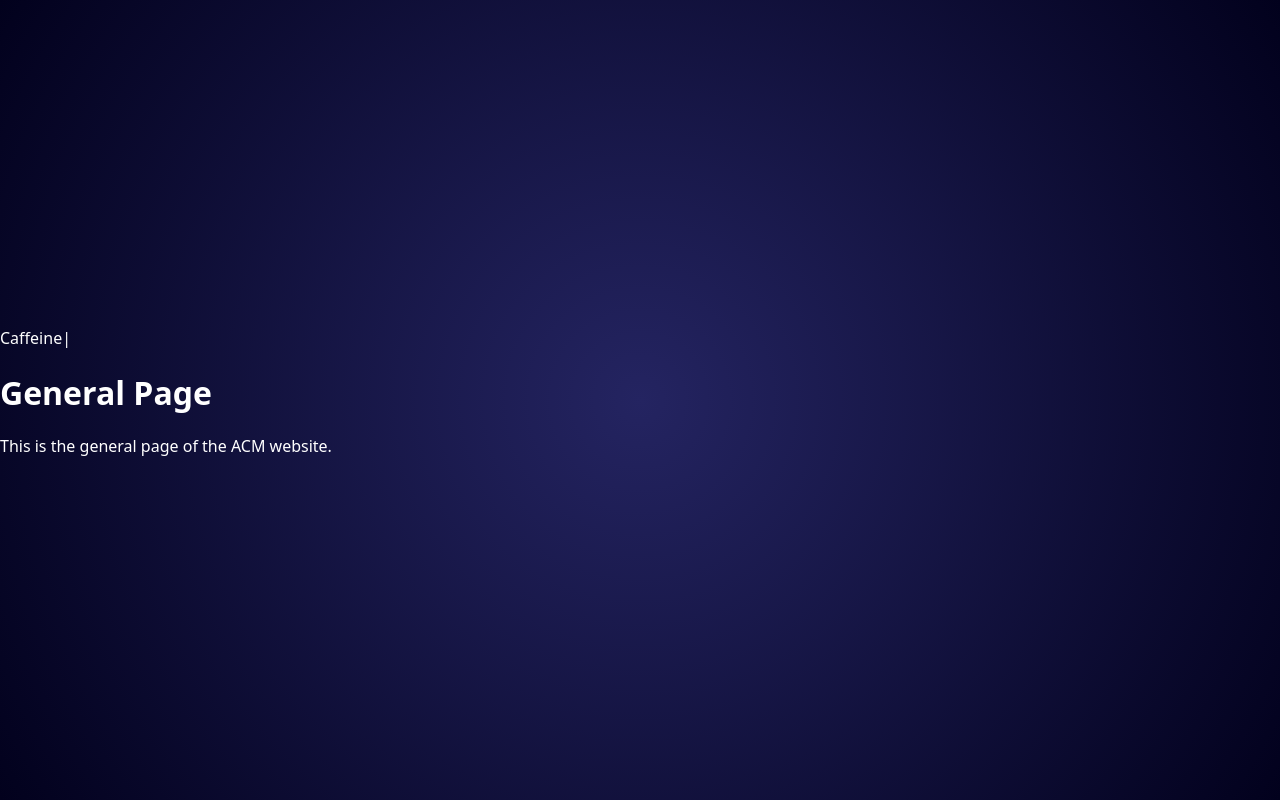
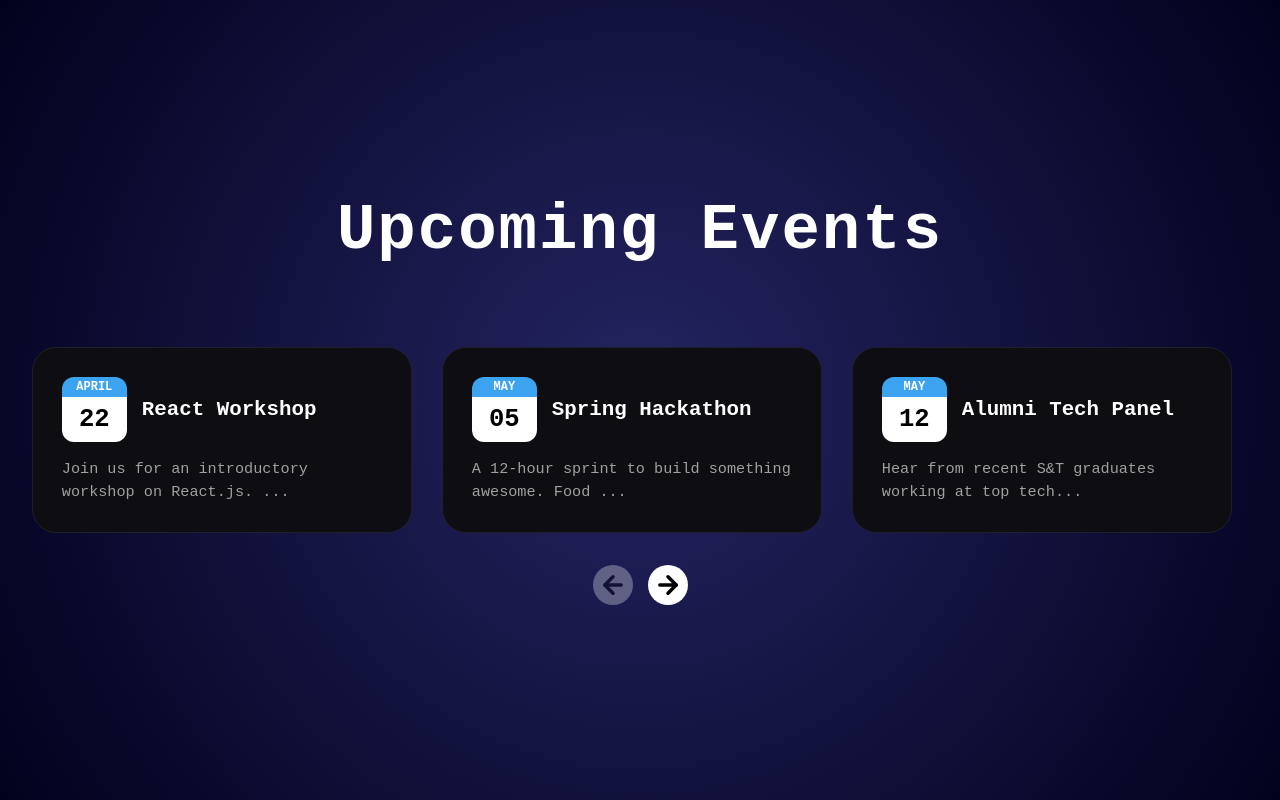
Before and after one commit to sigdotcom/ACMWebsite, a React (Vite) app in the folder client/: page / in a window 1280 px wide. Built offline with nearby package versions, Linux system fonts and the light colour scheme; a web font is replaced by a local one.

Commit message:
Finished working on the upcoming page and the event popup

```diff
--- a/client/src/pages/general/general.jsx
+++ b/client/src/pages/general/general.jsx
@@ -1,12 +1,11 @@
 import "./general.css";
 import TypeWriter from "../../components/TypeWriter";
+import UpcomingEvent from "./upcoming_events/upcoming_events";
 
 function General() {
     return (
         <div className="general">
-            <TypeWriter words={["Caffeine"]} />
-            <h1>General Page</h1>
-            <p>This is the general page of the ACM website.</p>
+            <UpcomingEvent />
         </div>
     );
 }
```
Also changed, not shown: client/src/assets/react_workshop.png (added).
